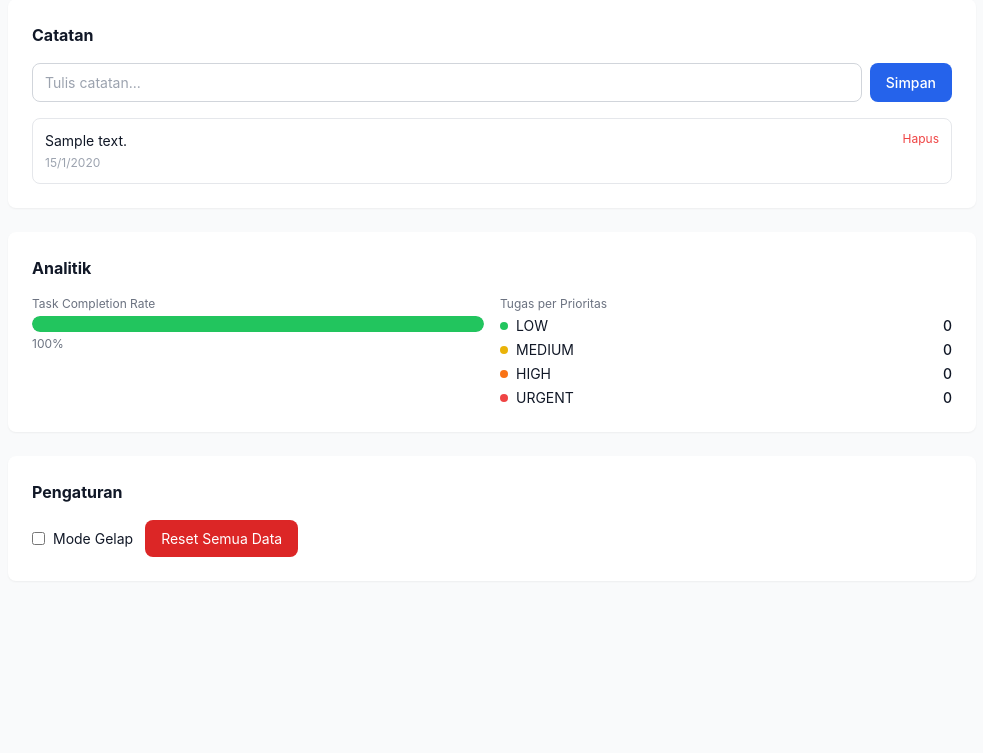
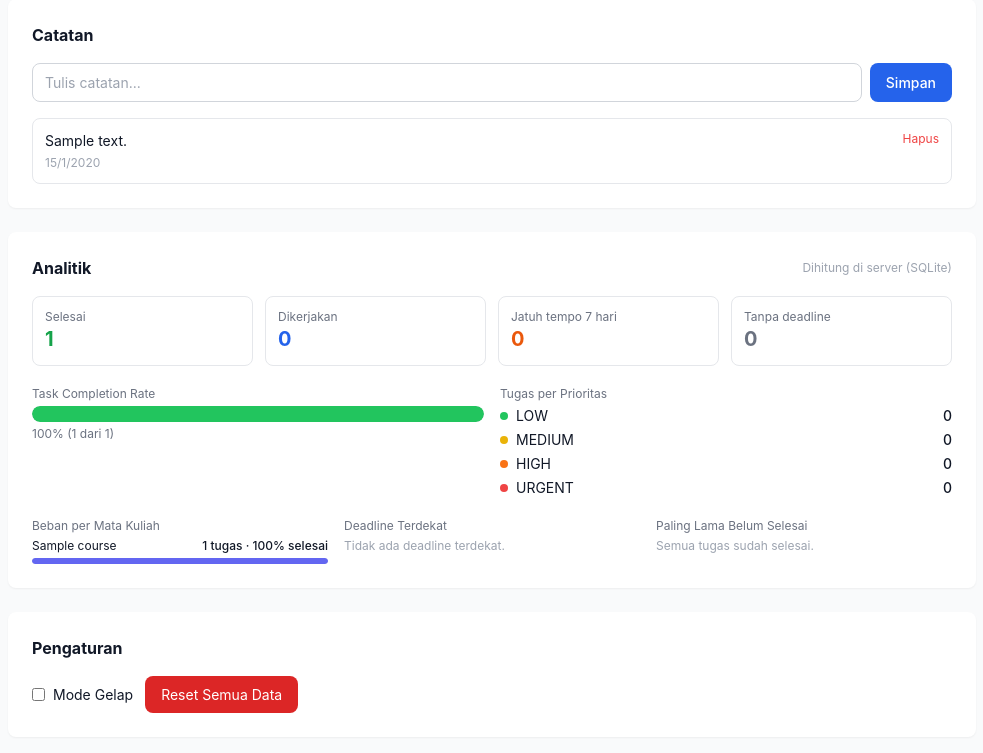
Before and after one commit to lanangworkk-bit/CampusFlow, a Flask app: page / in a window 1280 px wide. Shown: the part 1323-2076 px from the top of the page, without its empty margins (288-1271 px from the left). Before the commit the page ends 1880 px from the top, so only its background shows below. Run offline with Flask 3, Linux system fonts and the light colour scheme; tables that the repository leaves empty hold one stand-in row (values such as "Sample post"); some libraries are stand-ins or nearby versions.

Commit message:
feat(tahap-6): compute analytics in SQLite instead of the browser
The dashboard counted completions and priorities in JavaScript by
filtering the whole task array. Move that work to the database so the
browser does not need every row just to draw four numbers.

- Add /api/stats blueprint with summary counts, per-priority,
  per-status, and per-course breakdowns, upcoming deadlines, and
  the longest unfinished tasks
- Use COUNT, SUM, and GROUP BY in SQL rather than counting in JS
- Coalesce SUM() results to 0, since SUM over no rows returns NULL
  and None breaks arithmetic on the Python side
- LEFT JOIN courses so a course with zero tasks still shows up
- Add four summary cards, a per-course load bar, and two task lists
  to the analytics section
- Re-fetch stats after every mutation and whenever filters change,
  since the numbers now follow the filtered result set
- Add seed_test_data.py that reads real ids from the server instead of
  hardcoding them, since AUTOINCREMENT makes ids differ per machine

```diff
--- a/backend/app.py
+++ b/backend/app.py
@@ -17,6 +17,7 @@ from db import init_db, run_migrations
 from routes.courses import courses_bp
 from routes.main import main_bp
 from routes.notes import notes_bp
+from routes.stats import stats_bp
 from routes.tasks import tasks_bp
 
 app = Flask(
@@ -29,6 +30,7 @@ app.register_blueprint(main_bp)
 app.register_blueprint(tasks_bp)
 app.register_blueprint(notes_bp)
 app.register_blueprint(courses_bp)
+app.register_blueprint(stats_bp)
 
 if __name__ == '__main__':
     init_db()
--- /dev/null
+++ b/backend/routes/stats.py
@@ -0,0 +1,170 @@
+"""Route statistik untuk dashboard.
+
+Semua perhitungan di sini dikerjakan oleh SQLite (COUNT, SUM, AVG,
+GROUP BY), bukan oleh JavaScript. Alasannya:
+
+  - Data tidak perlu dikirim ke browser hanya untuk dihitung
+  - Untuk data banyak, satu query di database jauh lebih cepat
+    daripada mengirim ribuan baris ke browser lalu dihitung di sana
+  - Satu sumber kebenaran, jadi frontend dan backend tidak mungkin
+    menghitung angka yang berbeda
+"""
+
+from flask import Blueprint, jsonify, request
+
+from db import get_db, todayISO
+
+stats_bp = Blueprint('stats', __name__, url_prefix='/api/stats')
+
+
+@stats_bp.route('', methods=['GET'])
+def get_stats():
+    db = get_db()
+    today = todayISO()
+
+    # --- Ringkasan umum, semua dalam satu baris ---
+    # Ada 4 tanda ? di query ini, jadi 4 nilai yang dikirim,
+    # semuanya tanggal hari ini.
+    summary = db.execute(
+        """
+        SELECT
+            COUNT(*)                                          AS total,
+            SUM(status = 'COMPLETED')                         AS completed,
+            SUM(status = 'IN PROGRESS')                       AS in_progress,
+            SUM(status = 'TODO')                              AS todo,
+            SUM(
+                status != 'COMPLETED'
+                AND deadline IS NOT NULL
+                AND deadline < ?
+            )                                                 AS overdue,
+            SUM(deadline = ?)                                 AS due_today,
+            SUM(
+                deadline IS NOT NULL
+                AND deadline > ?
+                AND deadline <= date(?, '+7 days')
+            )                                                 AS due_this_week,
+            SUM(deadline IS NULL)                             AS no_deadline
+        FROM tasks
+        """,
+        (today, today, today, today),
+    ).fetchone()
+
+    # SUM() mengembalikan NULL kalau tidak ada baris sama sekali.
+    # Di Python itu jadi None, dan None akan bikin error saat
+    # dipakai di arithmetic, jadi semua diganti 0.
+    stats = {key: (summary[key] or 0) for key in summary.keys()}
+
+    completion_rate = 0
+    if stats['total'] > 0:
+        completion_rate = round(stats['completed'] / stats['total'] * 100)
+
+    # --- Jumlah task per prioritas ---
+    by_priority = [
+        dict(row)
+        for row in db.execute(
+            """
+            SELECT priority, COUNT(*) AS total,
+                   SUM(status = 'COMPLETED') AS completed
+            FROM tasks
+            GROUP BY priority
+            ORDER BY total DESC
+            """
+        )
+    ]
+    for row in by_priority:
+        row['completed'] = row['completed'] or 0
+
+    # --- Jumlah task per status ---
+    by_status = [
+        dict(row)
+        for row in db.execute(
+            'SELECT status, COUNT(*) AS total FROM tasks GROUP BY status'
+        )
+    ]
+
+    # --- Jumlah task per mata kuliah (hasil JOIN) ---
+    # LEFT JOIN supaya mata kuliah tanpa task tetap muncul dengan
+    # total 0. Kalau pakai JOIN, mata kuliah sepi akan hilang.
+    by_course = [
+        dict(row)
+        for row in db.execute(
+            """
+            SELECT
+                c.id,
+                c.name,
+                c.code,
+                COUNT(t.id)             AS total,
+                SUM(t.status = 'COMPLETED') AS completed
+            FROM courses c
+            LEFT JOIN tasks t ON t.course_id = c.id
+            GROUP BY c.id
+            ORDER BY total DESC, c.name ASC
+            """
+        )
+    ]
+    for row in by_course:
+        row['completed'] = row['completed'] or 0
+
+    # --- Mata kuliah paling menumpuk: tempat tugas paling banyak ---
+    # Hanya yang punya minimal 1 task, diurutkan dari yang paling banyak.
+    busiest = [row for row in by_course if row['total'] > 0][:3]
+
+    # --- Rata-rata progres per mata kuliah ---
+    progress_by_course = [
+        dict(row)
+        for row in db.execute(
+            """
+            SELECT c.name, COUNT(t.id) AS total, AVG(t.progress) AS avg_progress
+            FROM courses c
+            JOIN tasks t ON t.course_id = c.id
+            GROUP BY c.id
+            HAVING COUNT(t.id) > 0
+            ORDER BY avg_progress ASC
+            """
+        )
+    ]
+    for row in progress_by_course:
+        row['avg_progress'] = round(row['avg_progress'] or 0)
+
+    # --- Deadline terdekat yang belum selesai ---
+    upcoming = [
+        dict(row)
+        for row in db.execute(
+            """
+            SELECT id, title, deadline, priority
+            FROM tasks
+            WHERE status != 'COMPLETED' AND deadline IS NOT NULL
+            ORDER BY deadline ASC
+            LIMIT ?
+            """,
+            (request.args.get('limit', 5, type=int),),
+        )
+    ]
+
+    # --- Task terlama belum selesai ---
+    stuck = [
+        dict(row)
+        for row in db.execute(
+            """
+            SELECT id, title, deadline, progress
+            FROM tasks
+            WHERE status != 'COMPLETED'
+            ORDER BY created_at ASC
+            LIMIT 3
+            """
+        )
+    ]
+
+    db.close()
+
+    return jsonify({
+        'summary': stats,
+        'completion_rate': completion_rate,
+        'by_priority': by_priority,
+        'by_status': by_status,
+        'by_course': by_course,
+        'busiest_courses': busiest,
+        'progress_by_course': progress_by_course,
+        'upcoming': upcoming,
+        'stuck': stuck,
+    })
--- a/static/script.js
+++ b/static/script.js
@@ -382,7 +382,8 @@ function refreshFromServer() {
       cachedTasks = tasks.map(normalizeTask);
       renderTasks();
       renderStats();
-      renderAnalytics();
+      // Statistik ikut difilter server, jadi harus ambil ulang.
+      loadStats();
     })
     .catch(handleApiError);
 }
@@ -559,12 +560,11 @@ function updateProgress(id, value) {
   if (label) label.textContent = task.progress + "%";
 
   renderStats();
-  renderAnalytics();
 
-  // Kirim ke server (tanpa render ulang list)
-  apiUpdateTask(id, { progress: task.progress, status: task.status }).catch(
-    handleApiError,
-  );
+  // Kirim ke server, lalu ambil statistik terbaru.
+  apiUpdateTask(id, { progress: task.progress, status: task.status })
+    .then(loadStats)
+    .catch(handleApiError);
 }
 
 function deleteTask(id) {
@@ -695,27 +695,48 @@ function renderStats() {
   document.getElementById("stat-overdue").textContent = overdue;
 }
 
+// Statistik dihitung di server (SQLite), bukan di browser.
+// Database yang punya COUNT, SUM, dan GROUP BY-nya.
+let cachedStats = null;
+
+function loadStats() {
+  return api("/api/stats")
+    .then(function (stats) {
+      cachedStats = stats;
+      renderAnalytics();
+    })
+    .catch(handleApiError);
+}
+
 function renderAnalytics() {
-  const tasks = getTasks();
+  const stats = cachedStats;
+  if (!stats) return;
 
-  const completed = tasks.filter(function (t) {
-    return getEffectiveStatus(t) === "COMPLETED";
-  }).length;
+  const summary = stats.summary;
 
-  const rate =
-    tasks.length === 0 ? 0 : Math.round((completed / tasks.length) * 100);
+  document.getElementById("stat-card-completed").textContent =
+    summary.completed;
+  document.getElementById("stat-card-progress").textContent =
+    summary.in_progress;
+  document.getElementById("stat-card-week").textContent = summary.due_this_week;
+  document.getElementById("stat-card-no-deadline").textContent =
+    summary.no_deadline;
 
+  const rate = stats.completion_rate;
   document.getElementById("completion-bar").style.width = rate + "%";
-  document.getElementById("completion-label").textContent = rate + "%";
+  document.getElementById("completion-label").textContent =
+    rate + "% (" + summary.completed + " dari " + summary.total + ")";
+
+  // --- Tugas per prioritas ---
+  const byPriority = {};
+  stats.by_priority.forEach(function (row) {
+    byPriority[row.priority] = row.total;
+  });
 
   const breakdown = document.getElementById("priority-breakdown");
   breakdown.innerHTML = "";
-
   PRIORITIES.forEach(function (priority) {
-    const count = tasks.filter(function (t) {
-      return t.priority === priority;
-    }).length;
-
+    const count = byPriority[priority] || 0;
     const li = document.createElement("li");
     li.className = "flex justify-between";
     li.innerHTML = `
@@ -727,6 +748,75 @@ function renderAnalytics() {
         `;
     breakdown.appendChild(li);
   });
+
+  // --- Beban per mata kuliah ---
+  const courseList = document.getElementById("course-breakdown");
+  courseList.innerHTML = "";
+  if (stats.by_course.length === 0) {
+    courseList.innerHTML =
+      '<li class="text-xs text-gray-400">Belum ada mata kuliah.</li>';
+  } else {
+    stats.by_course.forEach(function (row) {
+      const max = Math.max.apply(
+        null,
+        stats.by_course.map(function (c) {
+          return c.total;
+        }),
+      );
+      // Persentase lebar bar, minimal 4% supaya bar tetap terlihat
+      // walau jumlahnya cuma 1.
+      const width = max > 0 ? Math.max(4, (row.total / max) * 100) : 0;
+      const done = row.total > 0 ? Math.round((row.completed / row.total) * 100) : 0;
+
+      const li = document.createElement("li");
+      li.innerHTML = `
+        <div class="flex justify-between text-xs mb-1">
+          <span>${escapeHTML(row.name)}</span>
+          <span class="font-medium">${row.total} tugas${row.total > 0 ? " · " + done + "% selesai" : ""}</span>
+        </div>
+        <div class="w-full bg-gray-200 dark:bg-gray-700 rounded-full h-1.5 overflow-hidden">
+          <div class="bg-indigo-500 h-full rounded-full" style="width: ${width}%"></div>
+        </div>
+      `;
+      courseList.appendChild(li);
+    });
+  }
+
+  // --- Deadline terdekat ---
+  const upcoming = document.getElementById("upcoming-list");
+  upcoming.innerHTML = "";
+  if (stats.upcoming.length === 0) {
+    upcoming.innerHTML =
+      '<li class="text-xs text-gray-400">Tidak ada deadline terdekat.</li>';
+  } else {
+    stats.upcoming.forEach(function (task) {
+      const li = document.createElement("li");
+      li.className = "flex justify-between text-xs border-b border-gray-100 dark:border-gray-700 py-1";
+      li.innerHTML = `
+        <span class="truncate pr-2">${escapeHTML(task.title)}</span>
+        <span class="text-gray-500 dark:text-gray-400 shrink-0">${escapeHTML(formatDeadline(task.deadline))}</span>
+      `;
+      upcoming.appendChild(li);
+    });
+  }
+
+  // --- Paling lama belum selesai ---
+  const stuck = document.getElementById("stuck-list");
+  stuck.innerHTML = "";
+  if (stats.stuck.length === 0) {
+    stuck.innerHTML =
+      '<li class="text-xs text-gray-400">Semua tugas sudah selesai.</li>';
+  } else {
+    stats.stuck.forEach(function (task) {
+      const li = document.createElement("li");
+      li.className = "flex justify-between text-xs border-b border-gray-100 dark:border-gray-700 py-1";
+      li.innerHTML = `
+        <span class="truncate pr-2">${escapeHTML(task.title)}</span>
+        <span class="text-gray-500 dark:text-gray-400 shrink-0">${task.progress}%</span>
+      `;
+      stuck.appendChild(li);
+    });
+  }
 }
 
 // --------------------------------------------
@@ -1142,10 +1232,11 @@ function init() {
     .then(function () {
       renderTasks();
       renderStats();
-      renderAnalytics();
       renderCourses();
       renderNotes();
       renderCalendar();
+      // Statistik dihitung server, jadi paling akhir diambil.
+      return loadStats();
     })
     .catch(handleApiError);
 }
--- a/templates/index.html
+++ b/templates/index.html
@@ -170,7 +170,30 @@
 
             <!-- Analytics -->
             <section id="analytics" class="bg-white dark:bg-gray-800 p-6 rounded-lg shadow-sm">
-                <h2 class="font-bold mb-4">Analitik</h2>
+                <div class="flex items-center justify-between mb-4">
+                    <h2 class="font-bold">Analitik</h2>
+                    <p class="text-xs text-gray-400 dark:text-gray-500">Dihitung di server (SQLite)</p>
+                </div>
+
+                <div class="grid grid-cols-2 sm:grid-cols-4 gap-3 mb-5">
+                    <div class="rounded-lg border border-gray-200 dark:border-gray-700 p-3">
+                        <p class="text-xs text-gray-500 dark:text-gray-400">Selesai</p>
+                        <p id="stat-card-completed" class="text-xl font-bold text-green-600 dark:text-green-400">0</p>
+                    </div>
+                    <div class="rounded-lg border border-gray-200 dark:border-gray-700 p-3">
+                        <p class="text-xs text-gray-500 dark:text-gray-400">Dikerjakan</p>
+                        <p id="stat-card-progress" class="text-xl font-bold text-blue-600 dark:text-blue-400">0</p>
+                    </div>
+                    <div class="rounded-lg border border-gray-200 dark:border-gray-700 p-3">
+                        <p class="text-xs text-gray-500 dark:text-gray-400">Jatuh tempo 7 hari</p>
+                        <p id="stat-card-week" class="text-xl font-bold text-orange-600 dark:text-orange-400">0</p>
+                    </div>
+                    <div class="rounded-lg border border-gray-200 dark:border-gray-700 p-3">
+                        <p class="text-xs text-gray-500 dark:text-gray-400">Tanpa deadline</p>
+                        <p id="stat-card-no-deadline" class="text-xl font-bold text-gray-500">0</p>
+                    </div>
+                </div>
+
                 <div class="grid grid-cols-1 sm:grid-cols-2 gap-4">
                     <div>
                         <p class="text-xs text-gray-500 dark:text-gray-400 mb-1">Task Completion Rate</p>
@@ -182,6 +205,21 @@
                     <div>
                         <p class="text-xs text-gray-500 dark:text-gray-400 mb-1">Tugas per Prioritas</p>
                         <ul id="priority-breakdown" class="text-sm space-y-1"></ul>
+                    </div>
+                </div>
+
+                <div class="grid grid-cols-1 lg:grid-cols-3 gap-4 mt-5">
+                    <div>
+                        <p class="text-xs text-gray-500 dark:text-gray-400 mb-1">Beban per Mata Kuliah</p>
+                        <ul id="course-breakdown" class="text-sm space-y-2"></ul>
+                    </div>
+                    <div>
+                        <p class="text-xs text-gray-500 dark:text-gray-400 mb-1">Deadline Terdekat</p>
+                        <ul id="upcoming-list" class="text-sm space-y-1"></ul>
+                    </div>
+                    <div>
+                        <p class="text-xs text-gray-500 dark:text-gray-400 mb-1">Paling Lama Belum Selesai</p>
+                        <ul id="stuck-list" class="text-sm space-y-1"></ul>
                     </div>
                 </div>
             </section>
```
Also changed, not shown: backend/seed_test_data.py (added, +102 -0 lines).
